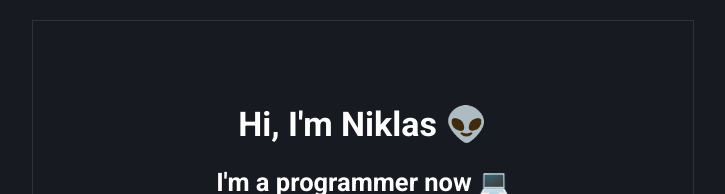
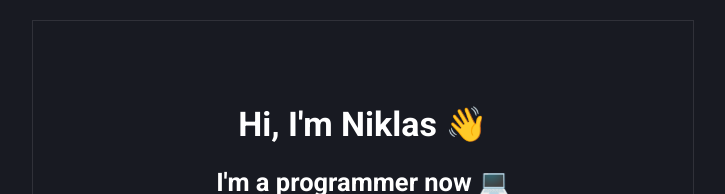
Before and after one commit to niklasheyden/profile, a plain HTML site: page index.html in a window 1280 px wide. Shown: the top 194 px of the page, without its empty margins (277-1002 px from the left). Drawn offline with Linux system fonts and the light colour scheme.

Commit message:
make my profile prettier

```diff
--- a/index.html
+++ b/index.html
@@ -9,7 +9,7 @@
   </head>
   <body>
     <div class="card">
-       <h1>Hi, I'm Niklas 👽</h1>
+       <h1>Hi, I'm Niklas 👋</h1>
         <h2>I'm a programmer now 💻</h2>
         <img src="./images/profile.png" width="100px" class="profile-image" alt="Niklas Heyden">
         <p class="description">Lorem ipsum dolor sit amet, consetetur sadipscing elitr, sed diam nonumy eirmod tempor invidunt ut labore et dolore magna aliquyam erat, sed diam voluptua. At vero eos et accusam et justo duo dolores et ea rebum. Stet clita kasd gubergren, no sea takimata sanctus est Lorem ipsum dolor sit amet.</p>
```
